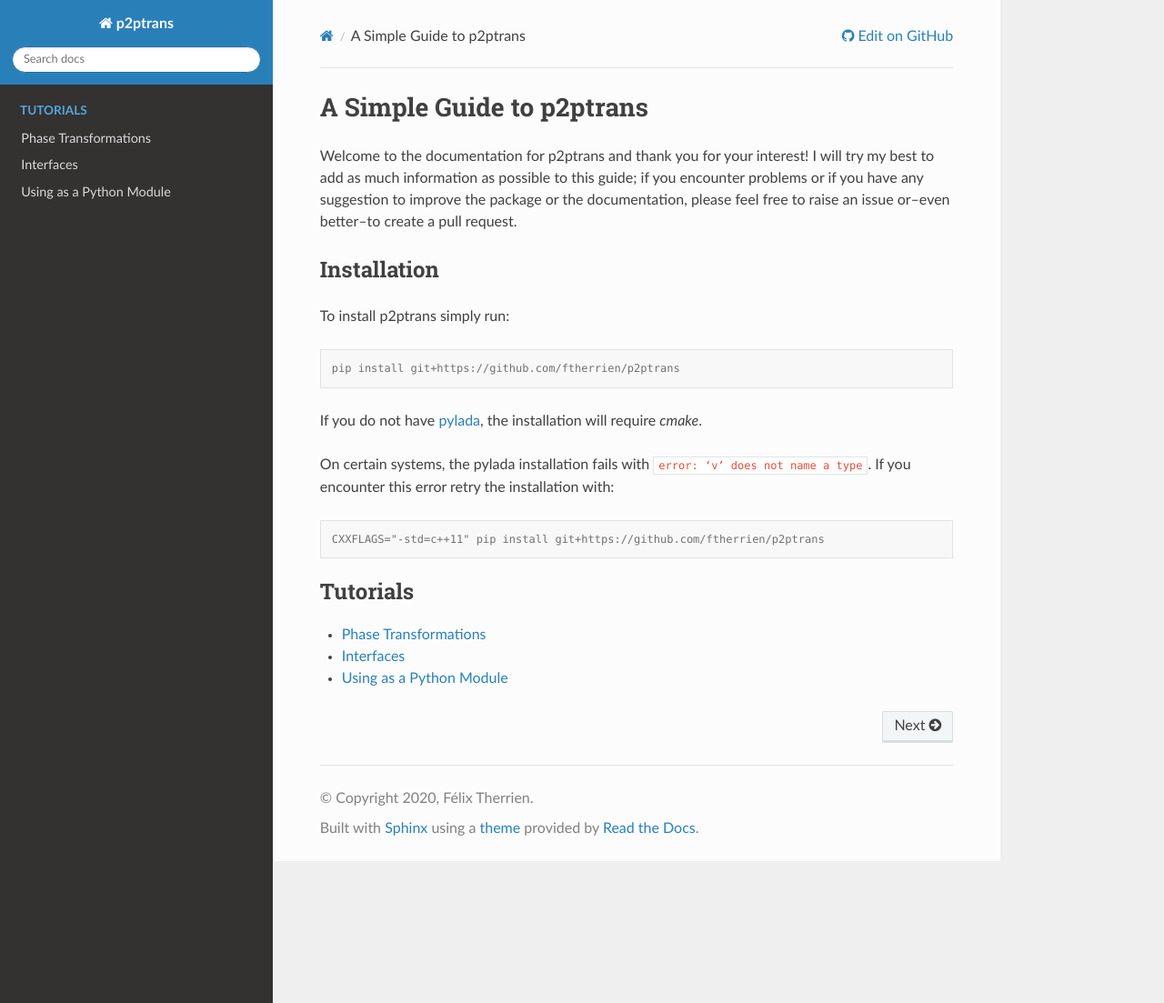
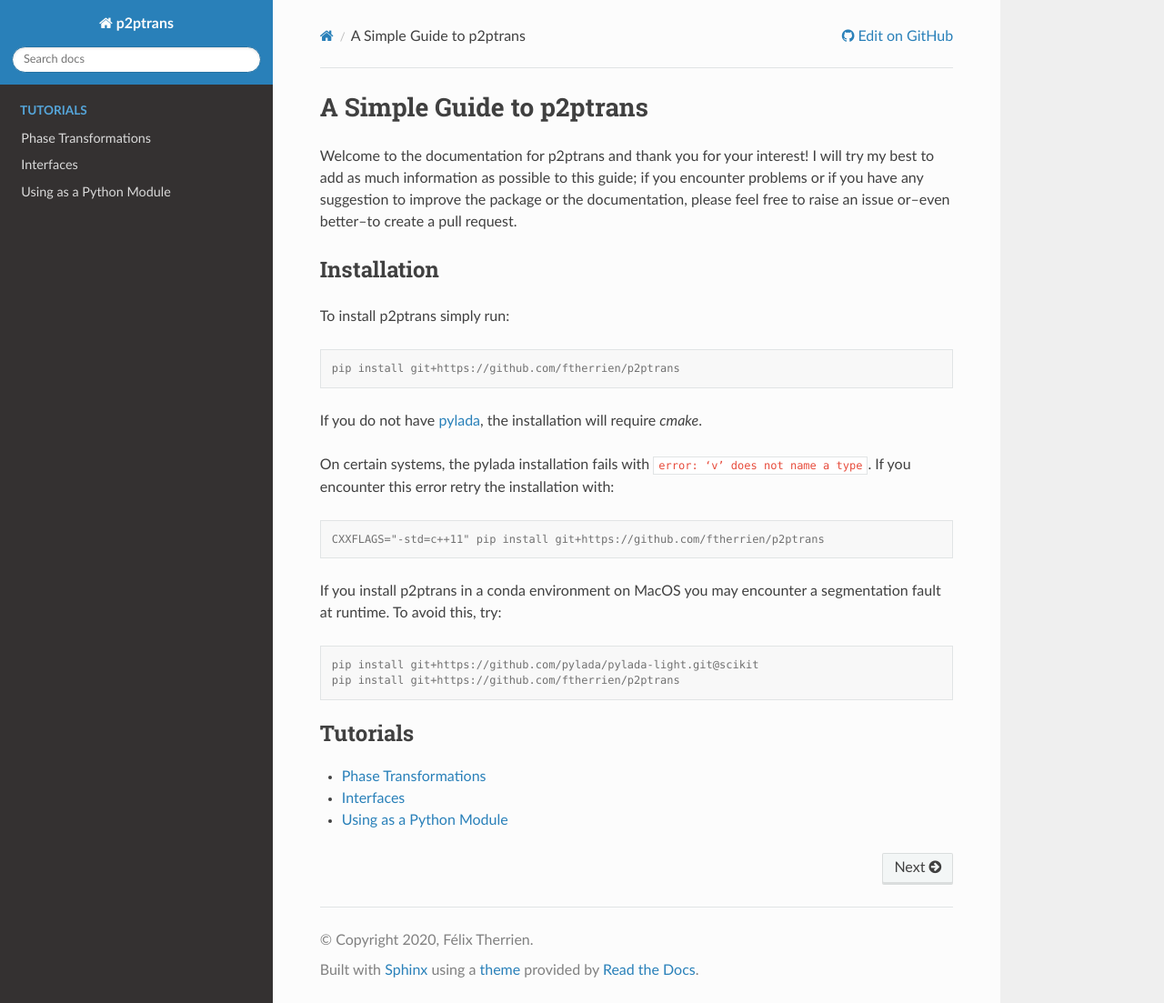
Before and after one commit to ftherrien/p2ptrans, a Sphinx documentation site: the page built from docs/source/index.rst, in a window 1280 px wide and 1103 px high. Shown: the whole window at 91% size. Built offline with Sphinx 7.4.7 and the Read the Docs theme 2.0.0, drawn with Linux system fonts in a browser that asks for light colours.

Commit message:
Updated README and index.rst with temporary solution from #8

```diff
--- a/docs/source/index.rst
+++ b/docs/source/index.rst
@@ -23,6 +23,14 @@
 
    CXXFLAGS="-std=c++11" pip install git+https://github.com/ftherrien/p2ptrans
 
+If you install p2ptrans in a conda environment on MacOS you may encounter a segmentation fault at runtime. To avoid this, try:
+
+.. code-block:: console
+
+   pip install git+https://github.com/pylada/pylada-light.git@scikit
+   pip install git+https://github.com/ftherrien/p2ptrans
+
+
 .. toctree::
    :maxdepth: 1
    :caption: Tutorials
```
Also changed, not shown: README.md (+10 -5 lines).
